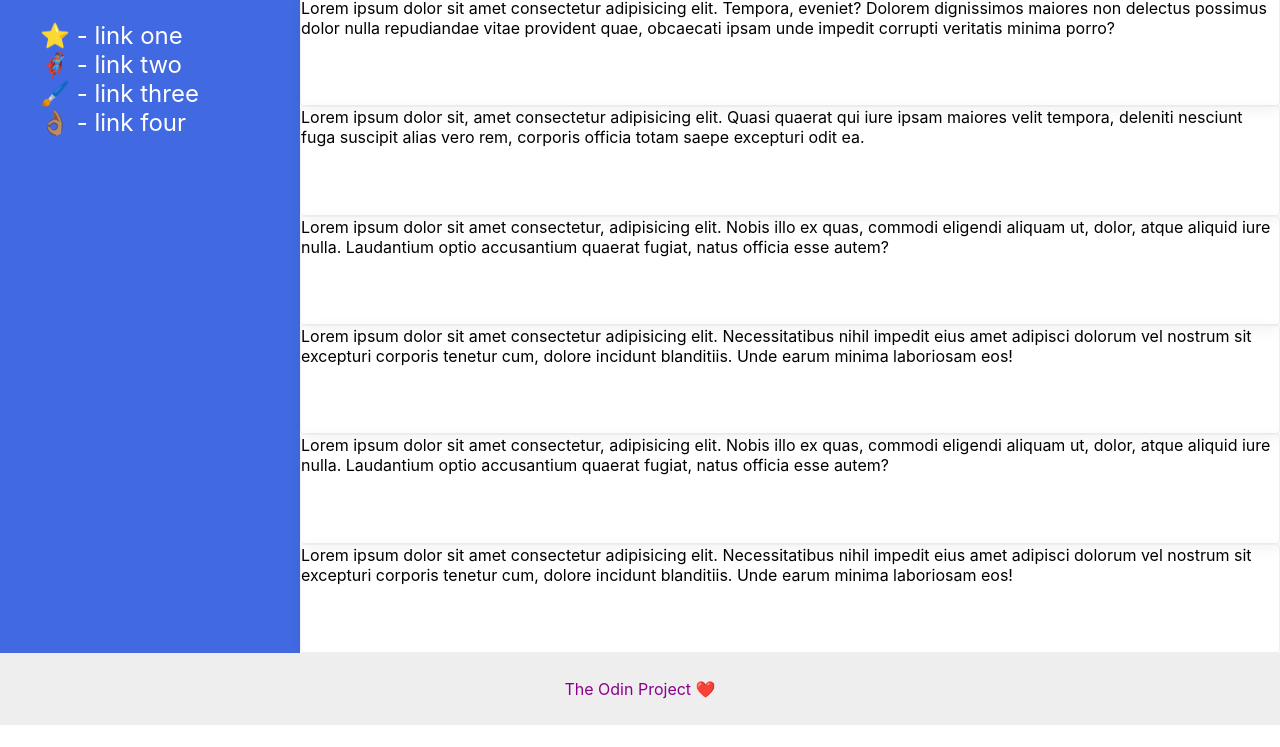
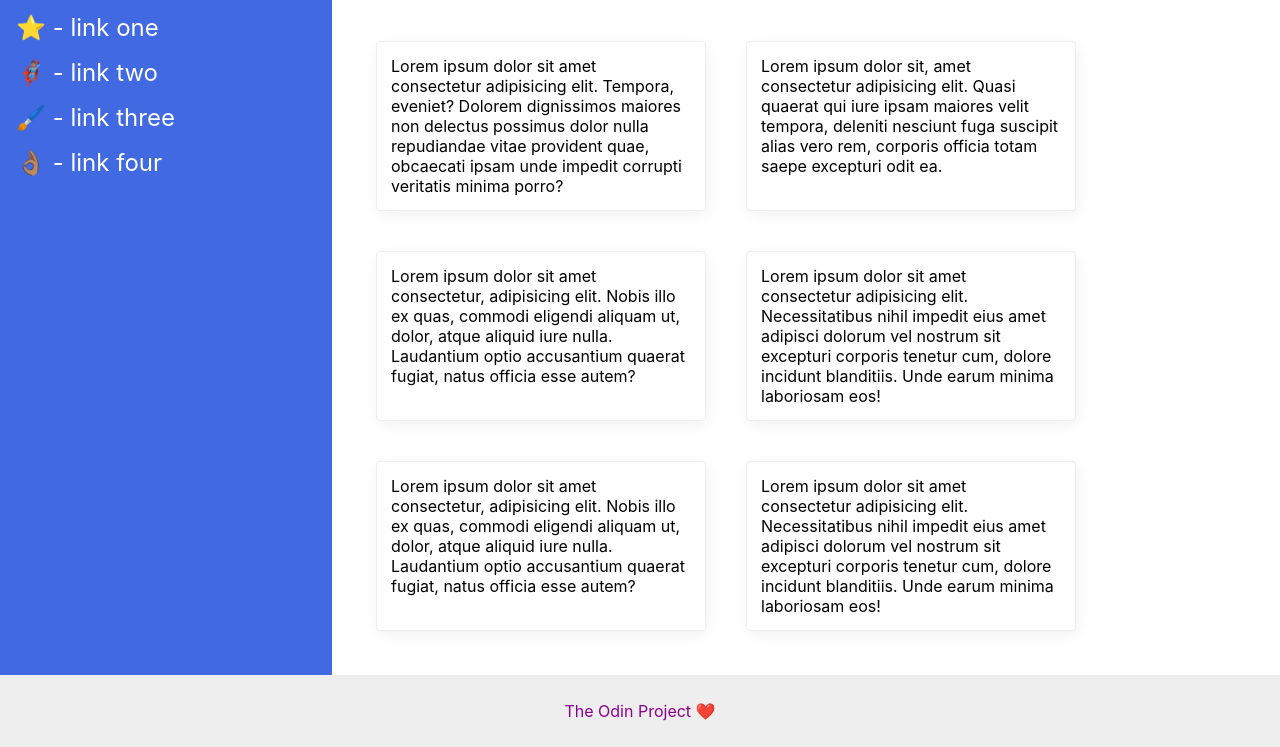
Before and after one commit to devurandom11/odinProject, a plain HTML site: page Foundations/flex_box/practice_sets/07-flex-layout-2/index.html in a window 1280 px wide. Shown: the part 75-822 px from the top of the page. Before the commit the page ends 800 px from the top, so only its background shows below. Drawn offline with Linux system fonts and the light colour scheme.

Commit message:
Finish exercise 7

```diff
--- a/Foundations/flex_box/practice_sets/07-flex-layout-2/style.css
+++ b/Foundations/flex_box/practice_sets/07-flex-layout-2/style.css
@@ -31,26 +31,38 @@ body {
   background: royalblue;
   flex-shrink: 0;
   font-size: 24px;
+  padding: 16px;
 }
 
 .card {
   border: 1px solid #eee;
   box-shadow: 2px 4px 16px rgba(0,0,0,.06);
   border-radius: 4px;
+  width: 300px;
+  padding: 14px;
+  margin: 12px;
 }
 
 .body-wrap {
   display: flex;
-  flex-grow: 1;
+  flex: 1;
 }
 
 .card-wrap {
   display: flex;
   flex-wrap: wrap;
+  padding: 32px;
+  gap: 16px;
 }
 
 ul, a {
   list-style-type: none;
   text-decoration: none;
   color: white;
+  margin: 0;
+  padding: 0;
 }
+
+li {
+  padding-bottom: 16px;
+}
```
